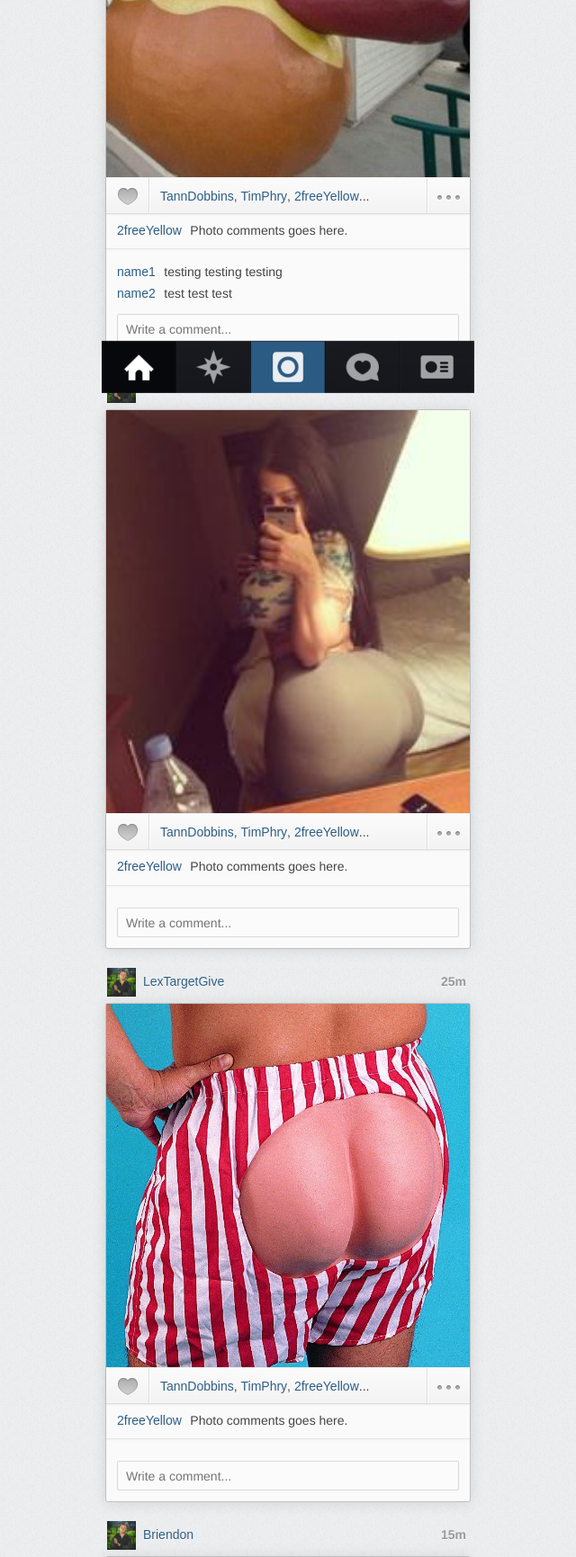
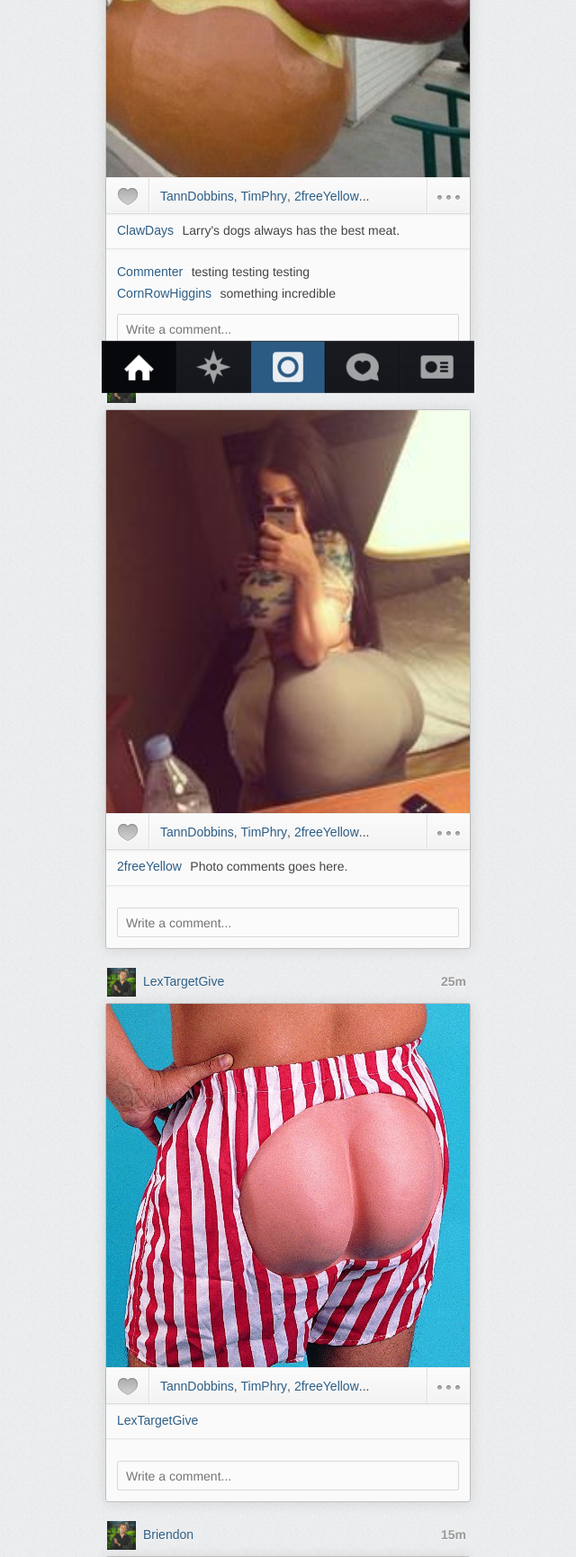
Before and after one commit to AlexGoodwin/FoolsGram, a PHP site: page / in a window 1280 px wide. Shown: the part 363-2094 px from the top of the page at 90% size, without its empty margins (320-960 px from the left). Run offline with PHP 8.4, Linux system fonts and the light colour scheme; some libraries are stand-ins or nearby versions.

Commit message:
Updated Content

```diff
--- a/index.php
+++ b/index.php
@@ -31,19 +31,19 @@
 				'likes' => 33,
 				'comments' => array(
 					array(
-						'author' => 'name1',
+						'author' => 'Commenter',
 						'comment' => 'testing testing testing'
 					),
 					array(
-						'author' => 'name2',
-						'comment' => 'test test test'
+						'author' => 'CornRowHiggins',
+						'comment' => 'something incredible'
 					)
 				)
 			),
 			array(
 				'username' => '2freeYellow',
 				'photo' => 'belfie.JPG',
-				'caption' => '',
+				'caption' => 'Photo comments goes here.',
 				'likes' => 0,
 				'comments' => array()
 			),
@@ -126,9 +126,9 @@
 						</div> <!-- /likesBar -->
 						<div class="commentArea">
 							<div class="caption">
-								<a class="username" href="#" >2freeYellow</a>
+								<a class="username" href="#" ><? echo($posts[$i]['username']); ?></a>
 								<span class="captionText" >
-									Photo comments goes here.
+									<? echo $posts[$i]['caption'];?>
 								</span>
 							</div>
 							<div class="comments">
```
